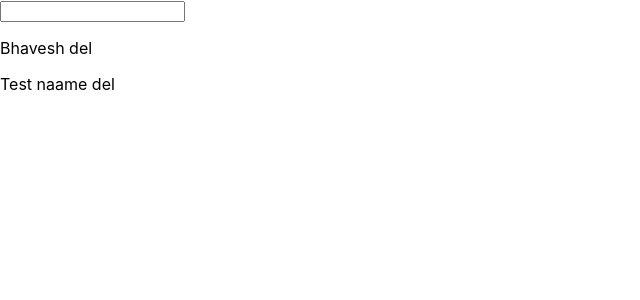
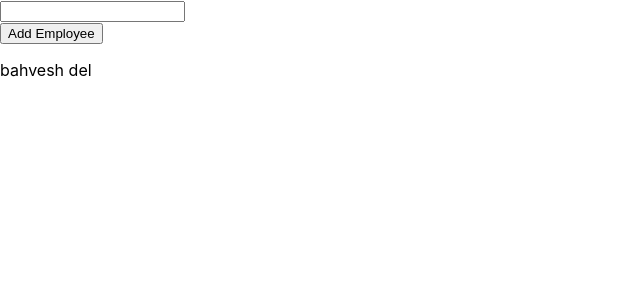
Before and after one commit to Bhaveshsingh022000/EmployeeList, a React (Create React App) app: page / in a window 1280 px wide. Shown: the top 300 px of the page, without its empty margins (0-640 px from the left). Built offline with nearby package versions, Linux system fonts and the light colour scheme.

Commit message:
added inputChangeHandler

```diff
--- a/src/App.js
+++ b/src/App.js
@@ -5,18 +5,27 @@ import InputField from './Components/UI/Input/Input';
 
 class App extends Component {
   state = {
-    name:["Bhavesh","Test naame"]
+    employees:[
+      {id:"1", name:"bahvesh"}
+    ],
+    tempName: ""
   }
 
-
+  inputChangeHandler = (event)=>{
+    const name = event.target.value;
+    const e = [...this.state.employees];
+    e[0].name = name;
+    this.setState({employees: e});
+    // console.log(this.state.tempName);
+  }
 
   render() {
-    let employee = this.state.name.map(el =>{
-      return <Employees name={el} />
+    let employee = this.state.employees.map((el,index) =>{
+      return <Employees key={this.state.employees[index].id} name={this.state.employees[index].name} />
     })
     return (
       <div>
-        <InputField />
+        <InputField change={this.inputChangeHandler}  /> <button>Add Employee</button>
         {employee}
       </div>
     );
--- a/src/Components/UI/Input/Input.js
+++ b/src/Components/UI/Input/Input.js
@@ -3,7 +3,7 @@ import React from 'react';
 const inputField = (props) => {
     return (
         <div>
-            <input type="text" value="" />
+            <input type="text" onChange={props.change} />
         </div>
     );
 }
```
